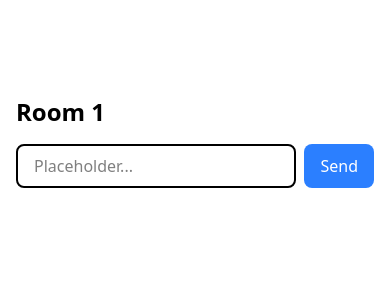
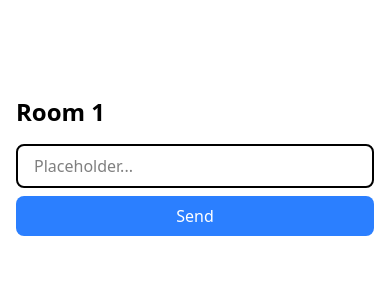
Before and after one commit to sharipovikromjon/chat-app-in-nextjs, a Next.js app: page / in a window 390 px wide. Shown: the top 300 px of the page. Built offline with nearby package versions, Linux system fonts and the light colour scheme.

Commit message:
feat (frontend): Make chat input form responsive

```diff
--- a/components/ChatForm.tsx
+++ b/components/ChatForm.tsx
@@ -15,15 +15,18 @@ const ChatForm = ({
     }
   };
   return (
-    <form className="flex gap-2 mt-4" onSubmit={handleSubmit}>
+    <form
+      className="flex flex-col gap-0 mt-4 sm:flex-row sm:gap-2"
+      onSubmit={handleSubmit}
+    >
       <input
-        className="flex-1 px-4 py-2 border-2 rounded-lg focus:outline-none"
+        className="flex-1 px-4 py-2 border-2 mb-2 rounded-lg focus:outline-none sm:mb-0 sm:w-auto"
         onChange={(e) => setMessage(e.target.value)}
         type="text"
         placeholder="Placeholder..."
       />
       <button
-        className="px-4 py-2 rounded-lg bg-blue-500 text-white"
+        className="px-4 py-2 rounded-lg bg-blue-500 text-white w-full sm:w-auto"
         type="submit"
       >
         Send
```
